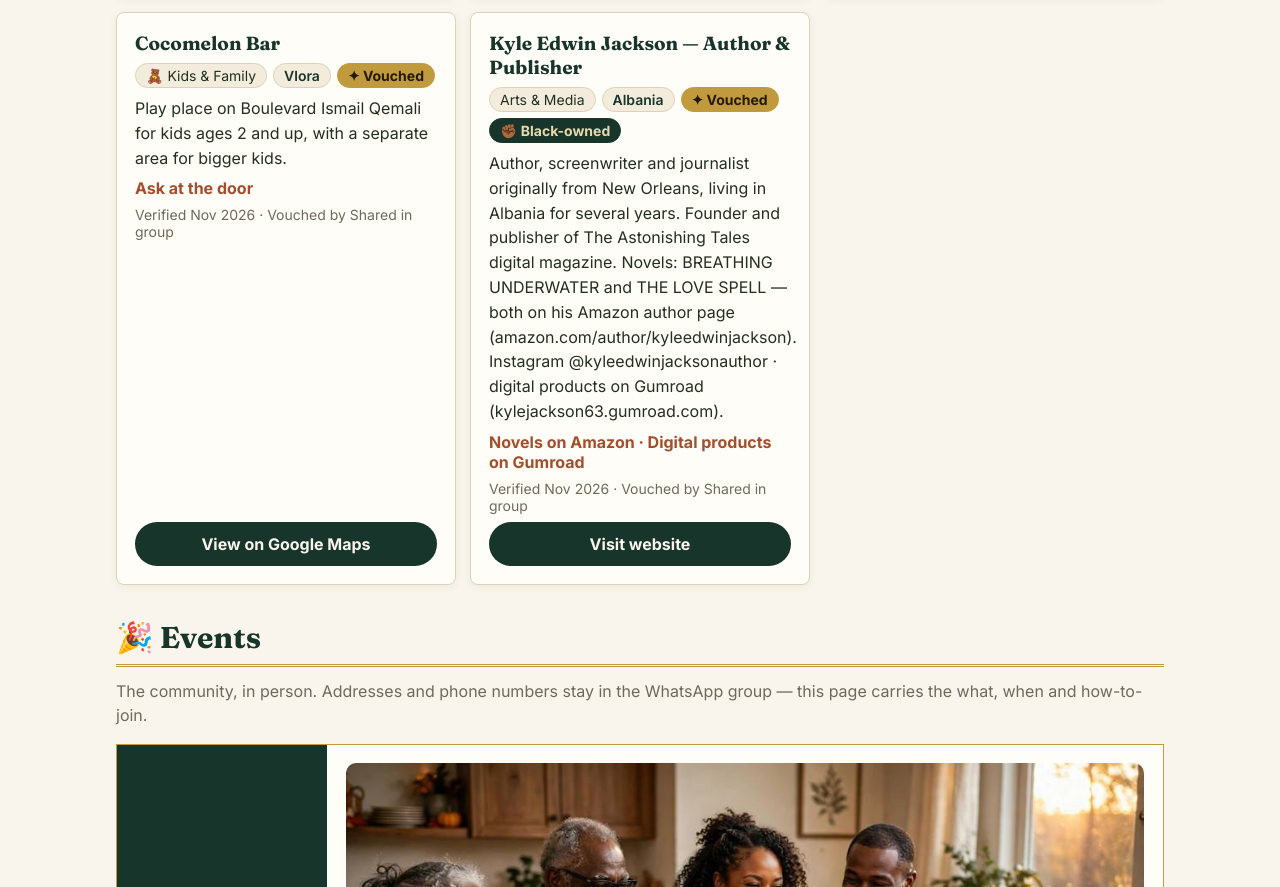
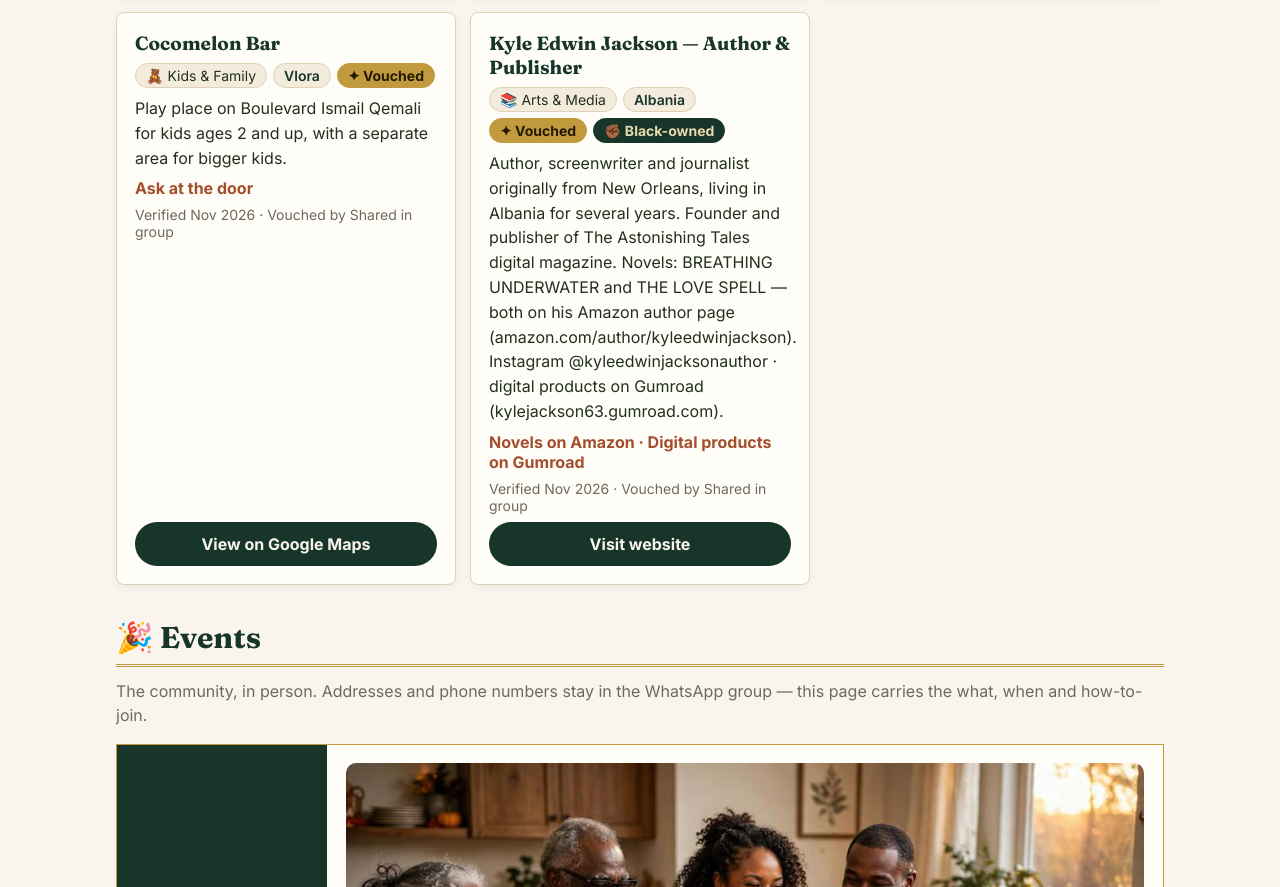
Before and after one commit to jaredfontaine2002/black-in-albania, a React (Vite) app: page / in a window 1280 px wide. Shown: the part 3216-4103 px from the top of the page. Built offline with nearby package versions, Linux system fonts and the light colour scheme.

Commit message:
Add Arts & Media category icon for author listing

```diff
--- a/src/components/ListingCard.jsx
+++ b/src/components/ListingCard.jsx
@@ -9,6 +9,7 @@ const CATEGORY_ICONS = {
   'Kids & Family': '🧸',
   'Housing & Real Estate': '🏠',
   'Fitness & Wellness': '💪🏾',
+  'Arts & Media': '📚',
 }
 
 export default function ListingCard({ listing }) {
```
